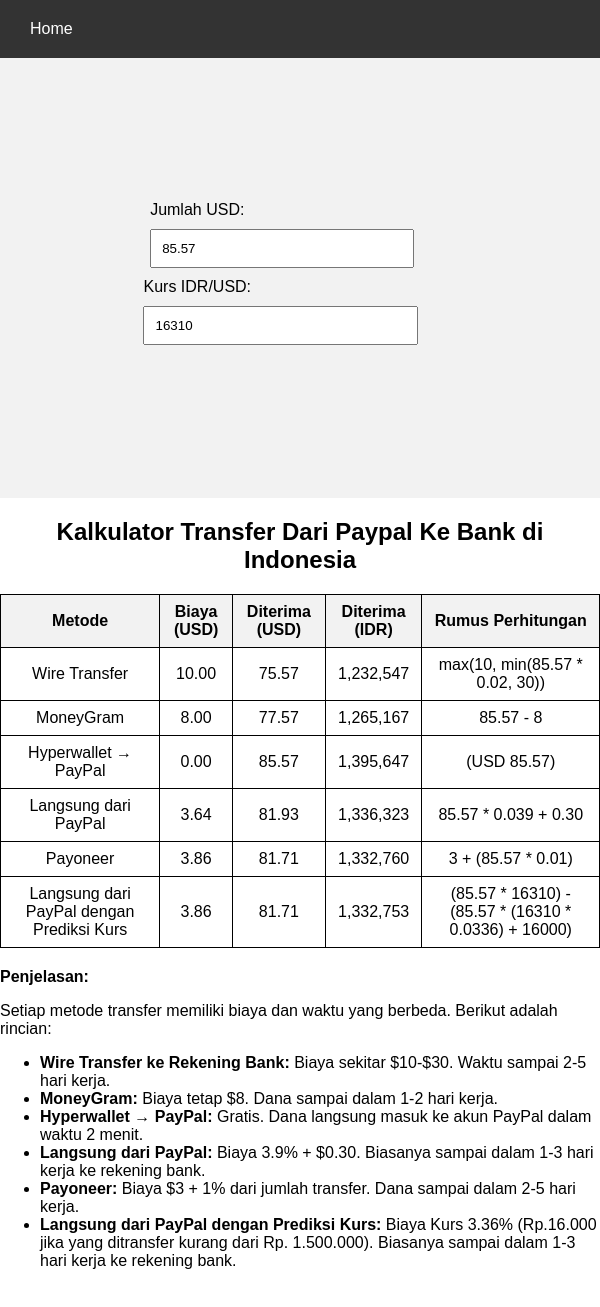
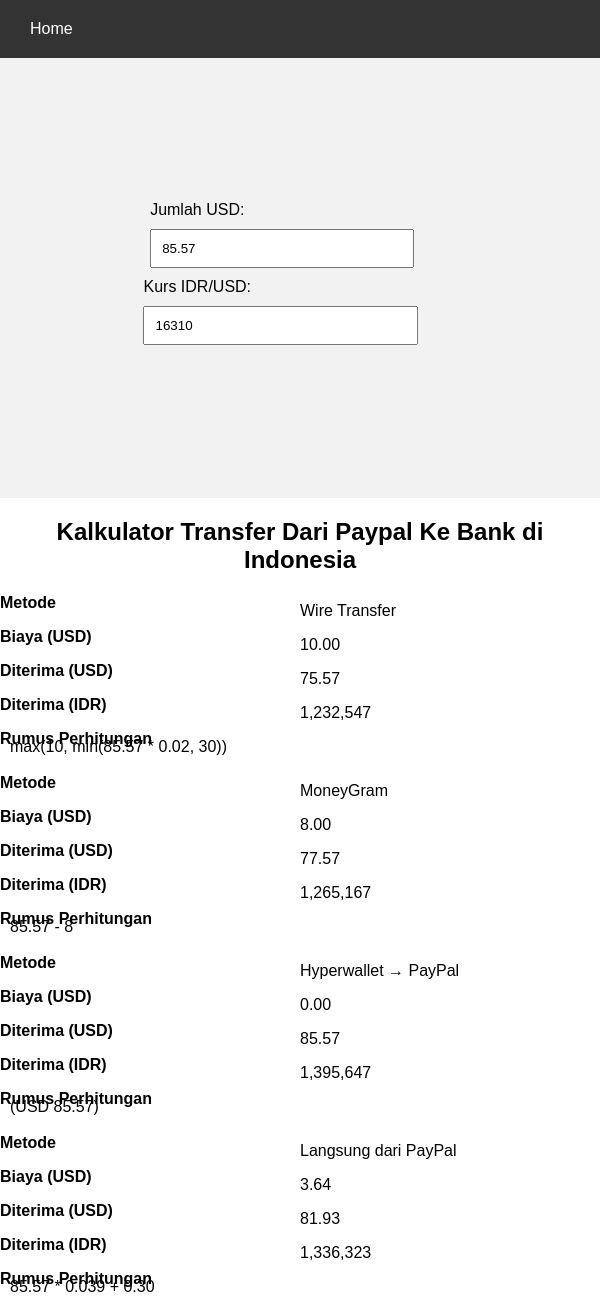
Before and after one commit to roywikan/calculator, a plain HTML site: page USD-withdrawal-fees-calculator.html in a window 600 px wide. Shown: the top 1307 px of the page. Before the commit the page ends 1286 px from the top, so only its background shows below. Drawn offline with Linux system fonts and the light colour scheme.

Commit message:
Update USD-withdrawal-fees-calculator.html

```diff
--- a/USD-withdrawal-fees-calculator.html
+++ b/USD-withdrawal-fees-calculator.html
@@ -77,15 +77,50 @@
         th {
             background-color: #f2f2f2;
         }
-        @media (min-width: 600px) {
+        @media (max-width: 600px) {
             .menu {
                 display: flex;
                 position: static;
-                flex-direction: row;
+                flex-direction: column;
                 width: auto;
             }
             .hamburger {
                 display: none;
+            }
+            table,
+            thead,
+            tbody,
+            th,
+            td,
+            tr {
+                display: block;
+            }
+            thead tr {
+                display: none;
+            }
+            tr {
+                margin-bottom: 10px;
+            }
+            td {
+                border: none;
+                position: relative;
+                padding-left: 50%;
+                text-align: left;
+            }
+            td:before {
+                position: absolute;
+                top: 0;
+                left: 0;
+                width: 45%;
+                padding-right: 10px;
+                white-space: nowrap;
+                text-align: left;
+                content: attr(data-label);
+                font-weight: bold;
+            }
+            td:last-child {
+                padding-left: 10px;
+                text-align: left;
             }
         }
     </style>
@@ -98,7 +133,7 @@
             <div></div>
         </div>
         <nav class="menu">
-            <a href="/">Home</a>
+            <a href="/home">Home</a>
         </nav>
     </header>
     <div class="hero">
@@ -118,46 +153,46 @@
         </thead>
         <tbody>
             <tr>
-                <td>Wire Transfer</td>
-                <td id="wireFee"></td>
-                <td id="wireReceived"></td>
-                <td id="wireIDR"></td>
-                <td id="wireFormula"></td>
+                <td data-label="Metode">Wire Transfer</td>
+                <td data-label="Biaya (USD)" id="wireFee"></td>
+                <td data-label="Diterima (USD)" id="wireReceived"></td>
+                <td data-label="Diterima (IDR)" id="wireIDR"></td>
+                <td data-label="Rumus Perhitungan" id="wireFormula"></td>
             </tr>
             <tr>
-                <td>MoneyGram</td>
-                <td id="moneygramFee"></td>
-                <td id="moneygramReceived"></td>
-                <td id="moneygramIDR"></td>
-                <td id="moneygramFormula"></td>
+                <td data-label="Metode">MoneyGram</td>
+                <td data-label="Biaya (USD)" id="moneygramFee"></td>
+                <td data-label="Diterima (USD)" id="moneygramReceived"></td>
+                <td data-label="Diterima (IDR)" id="moneygramIDR"></td>
+                <td data-label="Rumus Perhitungan" id="moneygramFormula"></td>
             </tr>
             <tr>
-                <td>Hyperwallet → PayPal</td>
-                <td id="paypalFee"></td>
-                <td id="paypalReceived"></td>
-                <td id="paypalIDR"></td>
-                <td id="paypalFormula"></td>
+                <td data-label="Metode">Hyperwallet → PayPal</td>
+                <td data-label="Biaya (USD)" id="paypalFee"></td>
+                <td data-label="Diterima (USD)" id="paypalReceived"></td>
+                <td data-label="Diterima (IDR)" id="paypalIDR"></td>
+                <td data-label="Rumus Perhitungan" id="paypalFormula"></td>
             </tr>
             <tr>
-                <td>Langsung dari PayPal</td>
-                <td id="paypalDirectFee"></td>
-                <td id="paypalDirectReceived"></td>
-                <td id="paypalDirectIDR"></td>
-                <td id="paypalDirectFormula"></td>
+                <td data-label="Metode">Langsung dari PayPal</td>
+                <td data-label="Biaya (USD)" id="paypalDirectFee"></td>
+                <td data-label="Diterima (USD)" id="paypalDirectReceived"></td>
+                <td data-label="Diterima (IDR)" id="paypalDirectIDR"></td>
+                <td data-label="Rumus Perhitungan" id="paypalDirectFormula"></td>
             </tr>
             <tr>
-                <td>Payoneer</td>
-                <td id="payoneerFee"></td>
-                <td id="payoneerReceived"></td>
-                <td id="payoneerIDR"></td>
-                <td id="payoneerFormula"></td>
+                <td data-label="Metode">Payoneer</td>
+                <td data-label="Biaya (USD)" id="payoneerFee"></td>
+                <td data-label="Diterima (USD)" id="payoneerReceived"></td>
+                <td data-label="Diterima (IDR)" id="payoneerIDR"></td>
+                <td data-label="Rumus Perhitungan" id="payoneerFormula"></td>
             </tr>
             <tr>
-                <td>Langsung dari PayPal dengan Prediksi Kurs</td>
-                <td id="paypalDirect2Fee"></td>
-                <td id="paypalDirect2Received"></td>
-                <td id="paypalDirect2IDR"></td>
-                <td id="paypalDirect2Formula"></td>
+                <td data-label="Metode">Langsung dari PayPal dengan Prediksi Kurs</td>
+                <td data-label="Biaya (USD)" id="paypalDirect2Fee"></td>
+                <td data-label="Diterima (USD)" id="paypalDirect2Received"></td>
+                <td data-label="Diterima (IDR)" id="paypalDirect2IDR"></td>
+                <td data-label="Rumus Perhitungan" id="paypalDirect2Formula"></td>
             </tr>
         </tbody>
     </table>
```
